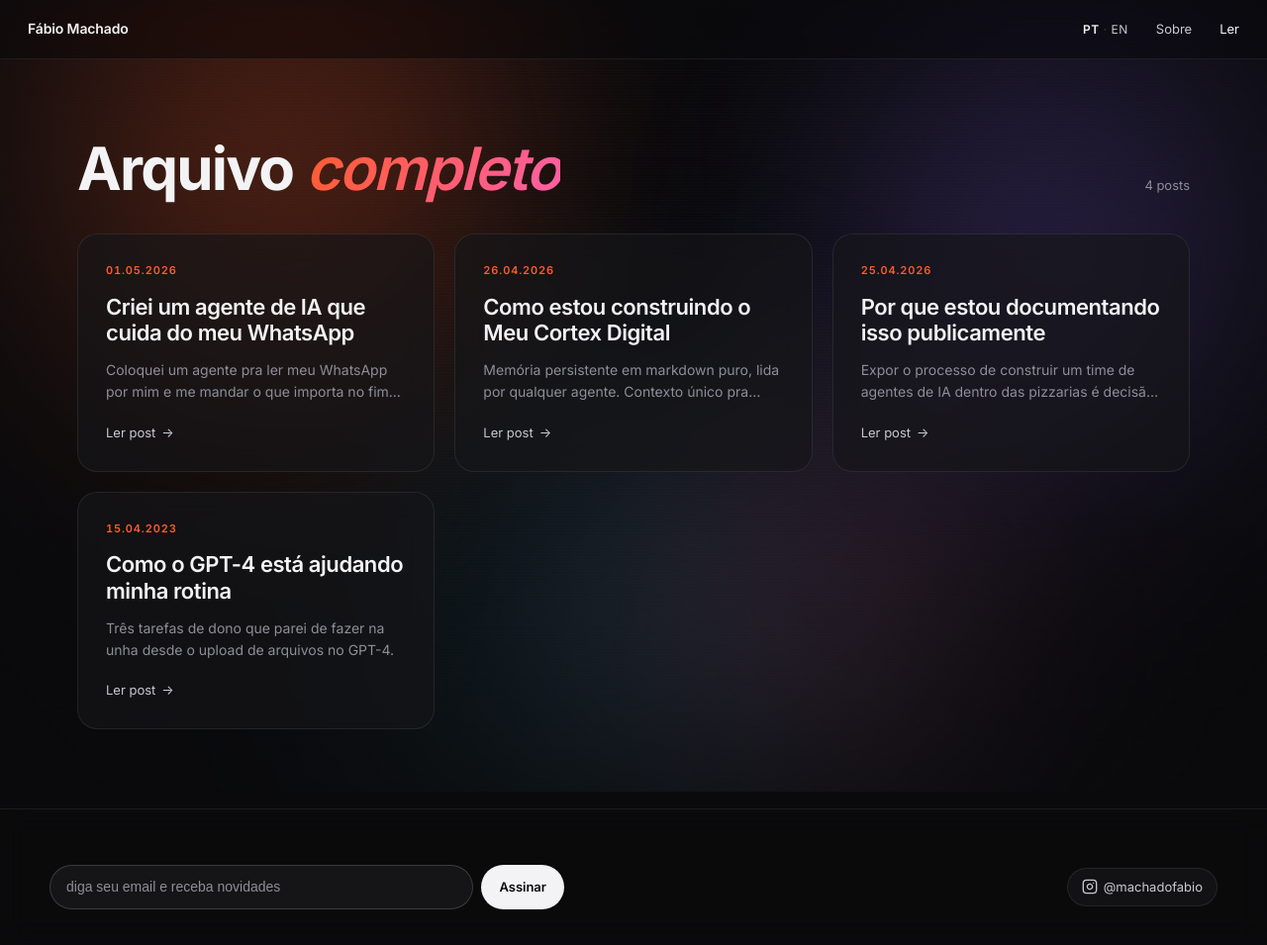
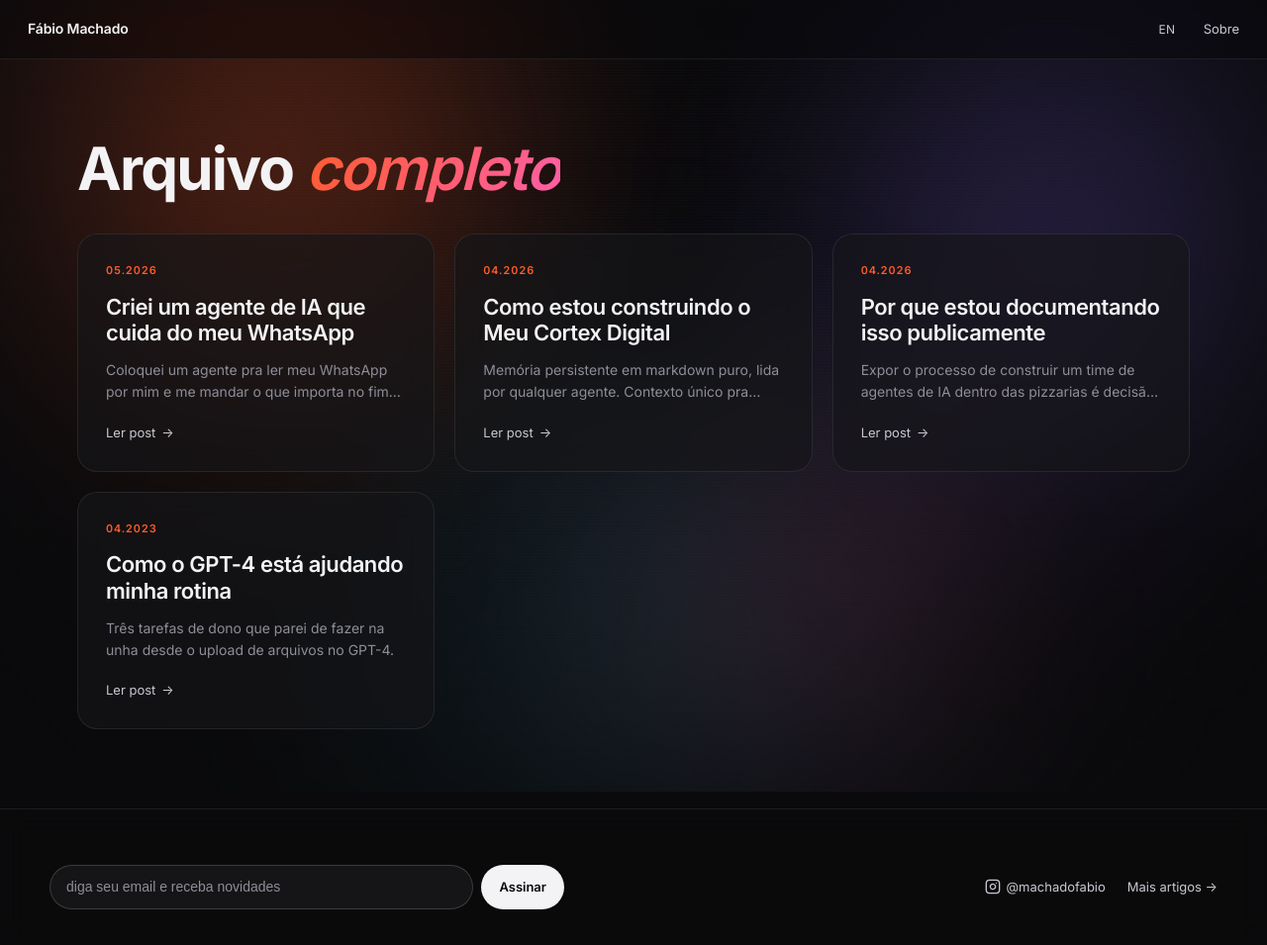
Before and after one commit to macheidan/machado-labs, a PHP site: page /v5/posts.html in a window 1280 px wide. Shown: the whole page at 99% size. Run offline with PHP 8.4, Linux system fonts and the light colour scheme.

Commit message:
style(v5): limpa eyebrow, count, header só EN/Sobre, footer ganha Mais artigos

```diff
--- a/public/v5/index.html
+++ b/public/v5/index.html
@@ -24,15 +24,13 @@
   <header class="site-header">
     <a class="brand" href="/v5/">Fábio Machado</a>
     <nav>
-      <span class="lang"><a class="current" href="/v5/">PT</a><span class="sep">·</span><a href="/v5/en/">EN</a></span>
+      <a class="lang" href="/v5/en/">EN</a>
       <a href="/v5/sobre.html">Sobre</a>
-      <a class="active" href="/v5/posts.html">Ler</a>
     </nav>
   </header>
 
   <main>
     <section class="home-hero">
-      <span class="eyebrow"><span class="dot"></span> Laboratório aberto · Atualizado todo mês</span>
       <h1>Como automatizei meus <em>negócios</em> com <span class="accent">agentes de IA.</span></h1>
       <p class="sub">Documentando a construção de um time de agentes de IA dentro de empresas reais. Decisões, métricas, erros e cases &mdash; sem teoria.</p>
       <div class="cta-row">
@@ -55,6 +53,7 @@
           <svg viewBox="0 0 24 24" fill="none" stroke="currentColor" stroke-width="2" stroke-linecap="round" stroke-linejoin="round"><rect x="2" y="2" width="20" height="20" rx="5"/><path d="M16 11.4A4 4 0 1 1 12.6 8 4 4 0 0 1 16 11.4z"/><line x1="17.5" y1="6.5" x2="17.5" y2="6.5"/></svg>
           @machadofabio
         </a>
+        <a class="more" href="/v5/posts.html">Mais artigos →</a>
       </div>
     </div>
   </footer>
--- a/public/v5/labs/bot-whatsapp-inteligencia-pessoal.html
+++ b/public/v5/labs/bot-whatsapp-inteligencia-pessoal.html
@@ -21,9 +21,8 @@
   <header class="site-header">
     <a class="brand" href="/v5/">Fábio Machado</a>
     <nav>
-      <span class="lang"><a class="current" href="#">PT</a><span class="sep">·</span><a href="#">EN</a></span>
+      <a class="lang" href="#">EN</a>
       <a href="/v5/sobre.html">Sobre</a>
-      <a class="active" href="/v5/posts.html">Ler</a>
     </nav>
   </header>
 
@@ -218,6 +217,7 @@
           <svg viewBox="0 0 24 24" fill="none" stroke="currentColor" stroke-width="2" stroke-linecap="round" stroke-linejoin="round"><rect x="2" y="2" width="20" height="20" rx="5"/><path d="M16 11.4A4 4 0 1 1 12.6 8 4 4 0 0 1 16 11.4z"/><line x1="17.5" y1="6.5" x2="17.5" y2="6.5"/></svg>
           @machadofabio
         </a>
+        <a class="more" href="/v5/posts.html">Mais artigos →</a>
       </div>
     </div>
   </footer>
--- a/public/v5/labs/como-gpt-4-ajuda-rotina.html
+++ b/public/v5/labs/como-gpt-4-ajuda-rotina.html
@@ -21,9 +21,8 @@
   <header class="site-header">
     <a class="brand" href="/v5/">Fábio Machado</a>
     <nav>
-      <span class="lang"><a class="current" href="#">PT</a><span class="sep">·</span><a href="#">EN</a></span>
+      <a class="lang" href="#">EN</a>
       <a href="/v5/sobre.html">Sobre</a>
-      <a class="active" href="/v5/posts.html">Ler</a>
     </nav>
   </header>
 
@@ -158,6 +157,7 @@
           <svg viewBox="0 0 24 24" fill="none" stroke="currentColor" stroke-width="2" stroke-linecap="round" stroke-linejoin="round"><rect x="2" y="2" width="20" height="20" rx="5"/><path d="M16 11.4A4 4 0 1 1 12.6 8 4 4 0 0 1 16 11.4z"/><line x1="17.5" y1="6.5" x2="17.5" y2="6.5"/></svg>
           @machadofabio
         </a>
+        <a class="more" href="/v5/posts.html">Mais artigos →</a>
       </div>
     </div>
   </footer>
--- a/public/v5/labs/por-que-documentar-publicamente.html
+++ b/public/v5/labs/por-que-documentar-publicamente.html
@@ -21,9 +21,8 @@
   <header class="site-header">
     <a class="brand" href="/v5/">Fábio Machado</a>
     <nav>
-      <span class="lang"><a class="current" href="#">PT</a><span class="sep">·</span><a href="#">EN</a></span>
+      <a class="lang" href="#">EN</a>
       <a href="/v5/sobre.html">Sobre</a>
-      <a class="active" href="/v5/posts.html">Ler</a>
     </nav>
   </header>
 
@@ -116,6 +115,7 @@
           <svg viewBox="0 0 24 24" fill="none" stroke="currentColor" stroke-width="2" stroke-linecap="round" stroke-linejoin="round"><rect x="2" y="2" width="20" height="20" rx="5"/><path d="M16 11.4A4 4 0 1 1 12.6 8 4 4 0 0 1 16 11.4z"/><line x1="17.5" y1="6.5" x2="17.5" y2="6.5"/></svg>
           @machadofabio
         </a>
+        <a class="more" href="/v5/posts.html">Mais artigos →</a>
       </div>
     </div>
   </footer>
--- a/public/v5/labs/segundo-cerebro-ia.html
+++ b/public/v5/labs/segundo-cerebro-ia.html
@@ -21,9 +21,8 @@
   <header class="site-header">
     <a class="brand" href="/v5/">Fábio Machado</a>
     <nav>
-      <span class="lang"><a class="current" href="#">PT</a><span class="sep">·</span><a href="#">EN</a></span>
+      <a class="lang" href="#">EN</a>
       <a href="/v5/sobre.html">Sobre</a>
-      <a class="active" href="/v5/posts.html">Ler</a>
     </nav>
   </header>
 
@@ -191,6 +190,7 @@
           <svg viewBox="0 0 24 24" fill="none" stroke="currentColor" stroke-width="2" stroke-linecap="round" stroke-linejoin="round"><rect x="2" y="2" width="20" height="20" rx="5"/><path d="M16 11.4A4 4 0 1 1 12.6 8 4 4 0 0 1 16 11.4z"/><line x1="17.5" y1="6.5" x2="17.5" y2="6.5"/></svg>
           @machadofabio
         </a>
+        <a class="more" href="/v5/posts.html">Mais artigos →</a>
       </div>
     </div>
   </footer>
--- a/public/v5/posts.html
+++ b/public/v5/posts.html
@@ -24,9 +24,8 @@
   <header class="site-header">
     <a class="brand" href="/v5/">Fábio Machado</a>
     <nav>
-      <span class="lang"><a class="current" href="/v5/posts.html">PT</a><span class="sep">·</span><a href="/v5/en/posts.html">EN</a></span>
+      <a class="lang" href="/v5/en/posts.html">EN</a>
       <a href="/v5/sobre.html">Sobre</a>
-      <a class="active" href="/v5/posts.html">Ler</a>
     </nav>
   </header>
 
@@ -34,33 +33,32 @@
     <section class="posts-page">
       <div class="heading">
         <h1>Arquivo <em>completo</em></h1>
-        <span class="count">4 posts</span>
       </div>
 
       <div class="posts-grid">
         <a class="post-card" href="/v5/labs/bot-whatsapp-inteligencia-pessoal.html">
-          <span class="date">01.05.2026</span>
+          <span class="date">05.2026</span>
           <h3>Criei um agente de IA que cuida do meu WhatsApp</h3>
           <p>Coloquei um agente pra ler meu WhatsApp por mim e me mandar o que importa no fim do dia.</p>
           <span class="arrow">Ler post <span aria-hidden="true">→</span></span>
         </a>
 
         <a class="post-card" href="/v5/labs/segundo-cerebro-ia.html">
-          <span class="date">26.04.2026</span>
+          <span class="date">04.2026</span>
           <h3>Como estou construindo o Meu Cortex Digital</h3>
           <p>Memória persistente em markdown puro, lida por qualquer agente. Contexto único pra todos os projetos.</p>
           <span class="arrow">Ler post <span aria-hidden="true">→</span></span>
         </a>
 
         <a class="post-card" href="/v5/labs/por-que-documentar-publicamente.html">
-          <span class="date">25.04.2026</span>
+          <span class="date">04.2026</span>
           <h3>Por que estou documentando isso publicamente</h3>
           <p>Expor o processo de construir um time de agentes de IA dentro das pizzarias é decisão estratégica.</p>
           <span class="arrow">Ler post <span aria-hidden="true">→</span></span>
         </a>
 
         <a class="post-card" href="/v5/labs/como-gpt-4-ajuda-rotina.html">
-          <span class="date">15.04.2023</span>
+          <span class="date">04.2023</span>
           <h3>Como o GPT-4 está ajudando minha rotina</h3>
           <p>Três tarefas de dono que parei de fazer na unha desde o upload de arquivos no GPT-4.</p>
           <span class="arrow">Ler post <span aria-hidden="true">→</span></span>
@@ -82,6 +80,7 @@
           <svg viewBox="0 0 24 24" fill="none" stroke="currentColor" stroke-width="2" stroke-linecap="round" stroke-linejoin="round"><rect x="2" y="2" width="20" height="20" rx="5"/><path d="M16 11.4A4 4 0 1 1 12.6 8 4 4 0 0 1 16 11.4z"/><line x1="17.5" y1="6.5" x2="17.5" y2="6.5"/></svg>
           @machadofabio
         </a>
+        <a class="more" href="/v5/posts.html">Mais artigos →</a>
       </div>
     </div>
   </footer>
--- a/public/v5/style.css
+++ b/public/v5/style.css
@@ -189,19 +189,17 @@ main {
 .newsletter button:hover { opacity: 0.85; }
 
 .social {
-  display: flex; align-items: center; gap: 14px;
+  display: flex; align-items: center; gap: 22px;
   font-size: 13px; color: var(--fg-muted);
 }
 .social a {
   display: inline-flex; align-items: center; gap: 6px;
   color: var(--fg-soft);
-  padding: 8px 14px;
-  background: rgba(255,255,255,0.04);
-  border: 1px solid var(--line);
-  border-radius: 999px;
-  transition: color 160ms, border-color 160ms, background 160ms;
+  transition: color 160ms;
 }
-.social a:hover { color: var(--fg); border-color: var(--line-strong); background: rgba(255,255,255,0.07); }
+.social a:hover { color: var(--fg); }
+.social a.more { color: var(--fg-soft); }
+.social a.more:hover { color: var(--accent); }
 .social svg { width: 16px; height: 16px; }
 
 /* ---------- Home hero (no scroll) ---------- */
```
